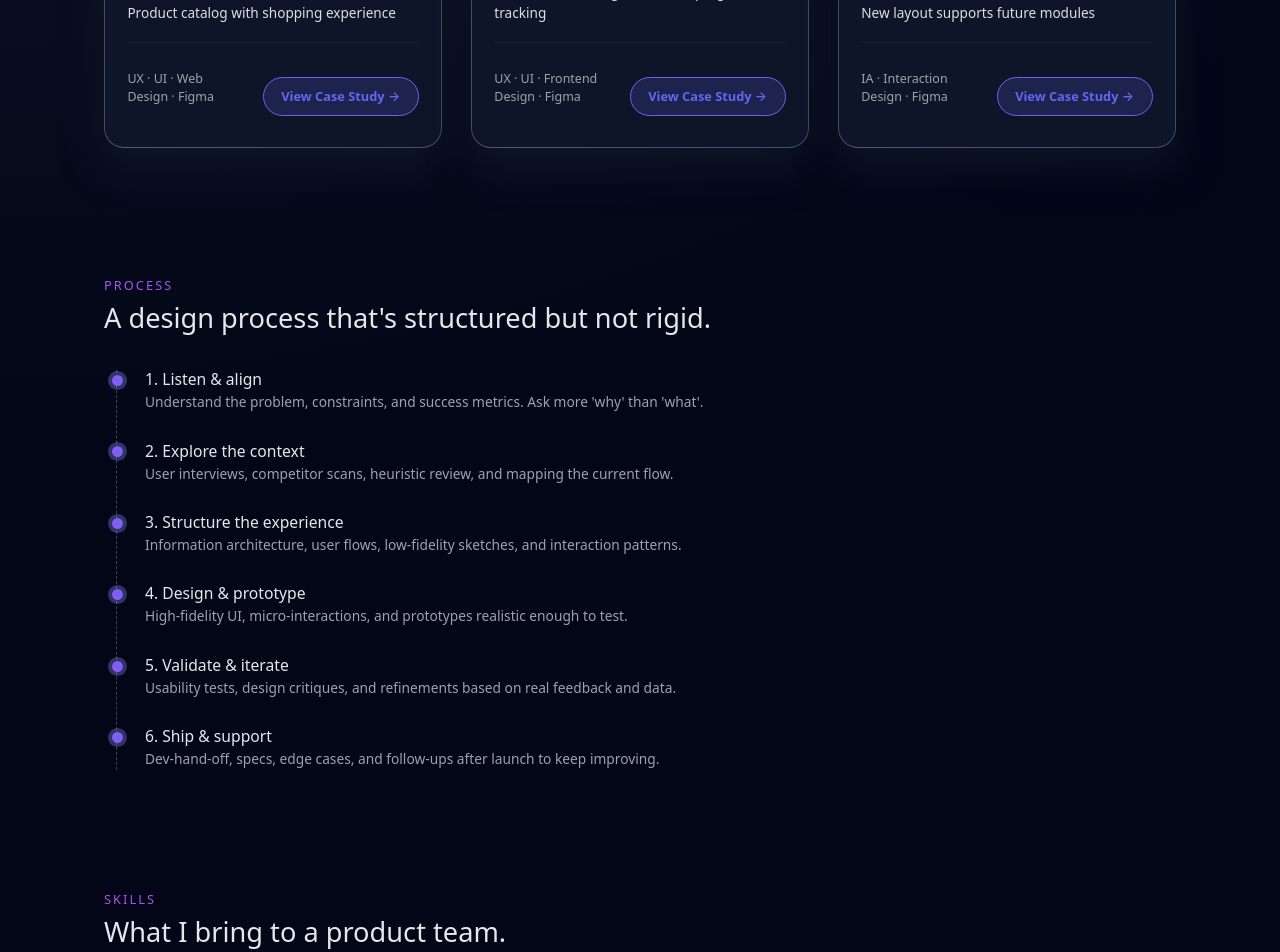
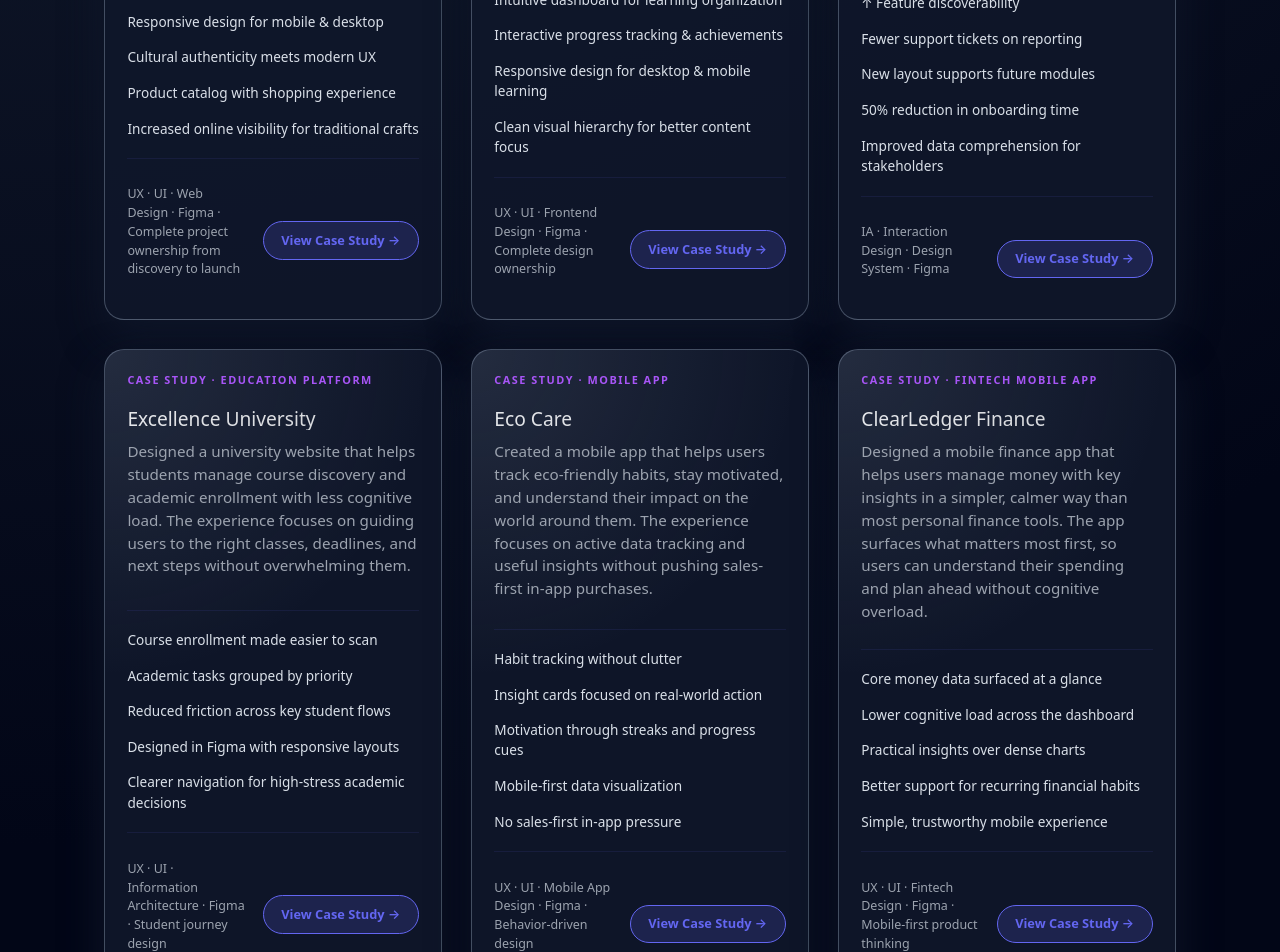
Before and after one commit to MehtabSinghs/my-portfolio, a React (Vite) app: page / in a window 1280 px wide. Shown: the part 1540-2492 px from the top of the page. Built offline with nearby package versions, Linux system fonts and the light colour scheme.

Commit message:
Add new portfolio case studies

```diff
--- a/src/CaseStudyDetail.jsx
+++ b/src/CaseStudyDetail.jsx
@@ -47,6 +47,27 @@
           <p>{project.summary}</p>
         </section>
 
+        {project.challenge && (
+          <section className="case-study__section">
+            <h2>Challenge</h2>
+            <p>{project.challenge}</p>
+          </section>
+        )}
+
+        {project.approach && (
+          <section className="case-study__section">
+            <h2>Approach</h2>
+            <p>{project.approach}</p>
+          </section>
+        )}
+
+        {project.outcome && (
+          <section className="case-study__section">
+            <h2>Outcome</h2>
+            <p>{project.outcome}</p>
+          </section>
+        )}
+
         <section className="case-study__section">
           <h2>Role & Responsibilities</h2>
           <p>{project.role}</p>
@@ -73,10 +94,9 @@
         <section className="case-study__section">
           <h2>Tools Used</h2>
           <div className="case-study__tools">
-            <span>Figma</span>
-            <span>User Research</span>
-            <span>Prototyping</span>
-            <span>Interaction Design</span>
+            {(project.tools || ["Figma", "User Research", "Prototyping", "Interaction Design"]).map((tool, i) => (
+              <span key={i}>{tool}</span>
+            ))}
           </div>
         </section>
 
@@ -87,7 +107,10 @@
               View Figma File
             </a>
           ) : (
-            <p className="case-study__coming">Full Figma file available on request</p>
+            <p className="case-study__coming">
+              Full case study and Figma walkthrough available on request. {' '}
+              <a href="mailto:mehtabsingh723@gmail.com">Contact me</a> to see the rest.
+            </p>
           )}
         </section>
       </main>
--- a/src/Home.jsx
+++ b/src/Home.jsx
@@ -1,5 +1,6 @@
 import React, { useState, useEffect } from "react";
 import { useNavigate } from "react-router-dom";
+import { projects } from "./projectsData";
 
 const Nav = ({ onCaseStudies }) => {
   const [scrolled, setScrolled] = useState(false);
@@ -227,50 +228,6 @@
 };
 
 const Work = ({ onCaseStudies }) => {
-  const projects = [
-    {
-      tag: "LIVE WEBSITE · E-COMMERCE",
-      title: "Punjab Pagri House",
-      summary:
-        "Complete website design and development for Punjab Pagri House - a traditional Punjabi headwear store. Created a modern e-commerce experience that honors cultural heritage while providing seamless online shopping.",
-      metrics: [
-        "Full-stack website from concept to launch",
-        "Responsive design for mobile & desktop",
-        "Cultural authenticity meets modern UX",
-        "Product catalog with shopping experience",
-      ],
-      role: "UX · UI · Web Design · Figma",
-      link: "",
-    },
-    {
-      tag: "CASE STUDY · ED-TECH",
-      title: "Apricus Academy",
-      summary:
-        "Designed a comprehensive online learning platform for students to discover, learn, and organize their educational journey. Created intuitive interfaces for course management, progress tracking, and interactive learning experiences.",
-      metrics: [
-        "Complete frontend design system in Figma",
-        "Student-centered learning experience",
-        "Intuitive course organization & navigation",
-        "Interactive learning modules & progress tracking",
-      ],
-      role: "UX · UI · Frontend Design · Figma",
-      link: "",
-    },
-    {
-      tag: "CASE STUDY · WEB",
-      title: "B2B Analytics Dashboard",
-      summary:
-        "Simplified a dense analytics product into a flexible workspace with clear hierarchy and information grouping.",
-      metrics: [
-        "↑ Feature discoverability",
-        "Fewer support tickets on reporting",
-        "New layout supports future modules",
-      ],
-      role: "IA · Interaction Design · Figma",
-      link: "",
-    },
-  ];
-
   return (
     <section id="work" className="work">
       <div className="section-heading">
@@ -282,9 +239,9 @@
         </p>
       </div>
       <div className="work__grid">
-        {projects.map((p, i) => (
+        {projects.map((p) => (
           <ProjectCard
-            key={i}
+            key={p.id}
             {...p}
             onCaseStudyClick={() => {
               onCaseStudies();
--- a/src/projectsData.js
+++ b/src/projectsData.js
@@ -5,6 +5,12 @@
     title: "Punjab Pagri House",
     summary:
       "Complete website design and development for Punjab Pagri House - a traditional Punjabi headwear store. Created a modern e-commerce experience that honors cultural heritage while providing seamless online shopping.",
+    challenge:
+      "The original shopping journey needed a clearer structure so visitors could move from discovery to purchase without feeling overwhelmed by product choice or cultural context.",
+    approach:
+      "Reframed the experience around simple product categories, stronger visual hierarchy, and a responsive layout that keeps the heritage story visible while making shopping feel straightforward.",
+    outcome:
+      "A polished website that supports browsing, product discovery, and purchase confidence across desktop and mobile.",
     metrics: [
       "Full-stack website from concept to launch",
       "Responsive design for mobile & desktop",
@@ -13,6 +19,7 @@
       "Increased online visibility for traditional crafts",
     ],
     role: "UX · UI · Web Design · Figma · Complete project ownership from discovery to launch",
+    tools: ["Figma", "Responsive UI", "E-commerce IA", "Prototyping"],
     link: "",
   },
   {
@@ -21,6 +28,12 @@
     title: "Apricus Academy",
     summary:
       "Designed a comprehensive online learning platform that empowers students to discover courses, organize their learning journey, and track their educational progress. Created an intuitive, student-first experience that makes online education engaging and accessible.",
+    challenge:
+      "Students needed a clearer way to browse courses, understand what to do next, and keep track of their academic progress without jumping between disconnected screens.",
+    approach:
+      "Built a student-centered dashboard with guided enrollment flows, compact course cards, and progress cues that reduce decision fatigue while keeping momentum visible.",
+    outcome:
+      "A calmer learning platform that helps students stay organized, complete enrollment faster, and feel in control of their academic path.",
     metrics: [
       "Complete frontend design system in Figma",
       "Student-centered course discovery & enrollment",
@@ -30,6 +43,7 @@
       "Clean visual hierarchy for better content focus",
     ],
     role: "UX · UI · Frontend Design · Figma · Complete design ownership",
+    tools: ["Figma", "Journey Mapping", "Dashboard Design", "Prototyping"],
     link: "",
   },
   {
@@ -38,6 +52,12 @@
     title: "B2B Analytics Dashboard",
     summary:
       "Simplified a dense analytics product into a flexible workspace with clear hierarchy and information grouping. Redesigned the entire interface to reduce cognitive load while maintaining power-user features.",
+    challenge:
+      "The existing dashboard exposed too much data at once, making it hard for users to know what mattered first or how to act on insights.",
+    approach:
+      "Organized the interface around decision-making, with prominent KPIs, grouped secondary metrics, and clear pathways for drilling into deeper data only when needed.",
+    outcome:
+      "A sharper analytics experience that helps teams understand performance faster and navigate large datasets with less friction.",
     metrics: [
       "↑ Feature discoverability",
       "Fewer support tickets on reporting",
@@ -46,6 +66,76 @@
       "Improved data comprehension for stakeholders",
     ],
     role: "IA · Interaction Design · Design System · Figma",
+    tools: ["Figma", "Information Architecture", "Data Visualization", "Interaction Design"],
+    link: "",
+  },
+  {
+    id: "excellence-university",
+    tag: "CASE STUDY · EDUCATION PLATFORM",
+    title: "Excellence University",
+    summary:
+      "Designed a university website that helps students manage course discovery and academic enrollment with less cognitive load. The experience focuses on guiding users to the right classes, deadlines, and next steps without overwhelming them.",
+    challenge:
+      "Students were navigating a cluttered academic flow where course details, enrollment steps, and key deadlines were scattered across too many pages.",
+    approach:
+      "Built a clean academic journey with task-based navigation, simplified course cards, and a student dashboard that highlights the next action instead of burying it in dense menus.",
+    outcome:
+      "A smoother enrollment experience that feels guided, easy to scan, and better suited to busy students balancing multiple decisions.",
+    metrics: [
+      "Course enrollment made easier to scan",
+      "Academic tasks grouped by priority",
+      "Reduced friction across key student flows",
+      "Designed in Figma with responsive layouts",
+      "Clearer navigation for high-stress academic decisions",
+    ],
+    role: "UX · UI · Information Architecture · Figma · Student journey design",
+    tools: ["Figma", "User Flows", "Information Architecture", "Prototype Testing"],
+    link: "",
+  },
+  {
+    id: "eco-care",
+    tag: "CASE STUDY · MOBILE APP",
+    title: "Eco Care",
+    summary:
+      "Created a mobile app that helps users track eco-friendly habits, stay motivated, and understand their impact on the world around them. The experience focuses on active data tracking and useful insights without pushing sales-first in-app purchases.",
+    challenge:
+      "Most sustainability apps overload users with badges, donation prompts, and promotional clutter instead of helping them build lasting environmental habits.",
+    approach:
+      "Designed a lightweight tracking experience with clear habit logging, progress feedback, and neighborhood-aware insights that encourage action through clarity rather than pressure.",
+    outcome:
+      "An app that keeps users engaged with real progress, useful insights, and a calm interface that supports everyday eco-conscious behavior.",
+    metrics: [
+      "Habit tracking without clutter",
+      "Insight cards focused on real-world action",
+      "Motivation through streaks and progress cues",
+      "Mobile-first data visualization",
+      "No sales-first in-app pressure",
+    ],
+    role: "UX · UI · Mobile App Design · Figma · Behavior-driven design",
+    tools: ["Figma", "Mobile UX", "Data Tracking", "Habit Design"],
+    link: "",
+  },
+  {
+    id: "clearledger-finance",
+    tag: "CASE STUDY · FINTECH MOBILE APP",
+    title: "ClearLedger Finance",
+    summary:
+      "Designed a mobile finance app that helps users manage money with key insights in a simpler, calmer way than most personal finance tools. The app surfaces what matters most first, so users can understand their spending and plan ahead without cognitive overload.",
+    challenge:
+      "Many finance apps turn simple money management into a maze of charts, tabs, and terminology that makes users avoid the app instead of using it consistently.",
+    approach:
+      "Focused the interface on the essentials: balances, spending trends, upcoming bills, and savings progress, all presented with strong hierarchy and plain-language guidance.",
+    outcome:
+      "A standout finance experience that feels clear, trustworthy, and easy to return to every day for quick decisions.",
+    metrics: [
+      "Core money data surfaced at a glance",
+      "Lower cognitive load across the dashboard",
+      "Practical insights over dense charts",
+      "Better support for recurring financial habits",
+      "Simple, trustworthy mobile experience",
+    ],
+    role: "UX · UI · Fintech Design · Figma · Mobile-first product thinking",
+    tools: ["Figma", "Mobile UX", "Data Hierarchy", "Dashboard Design"],
     link: "",
   },
 ];
```
